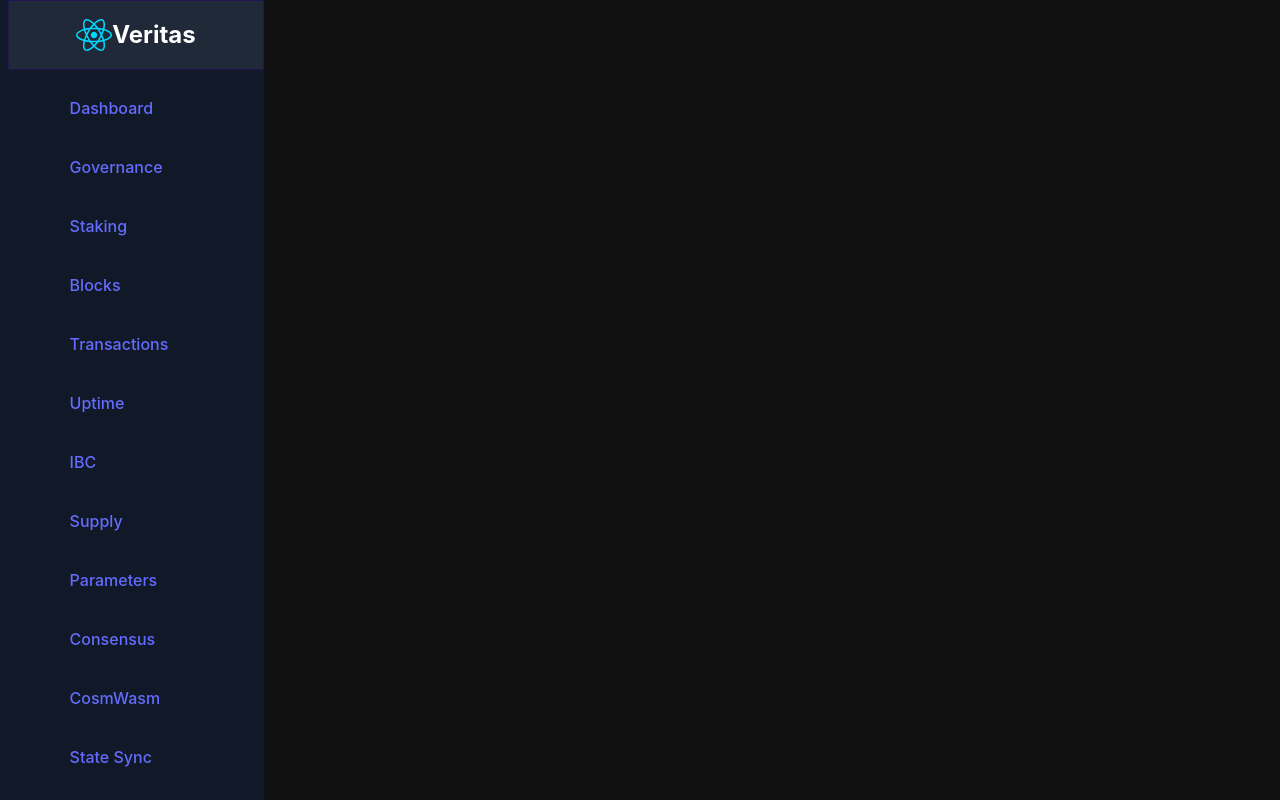
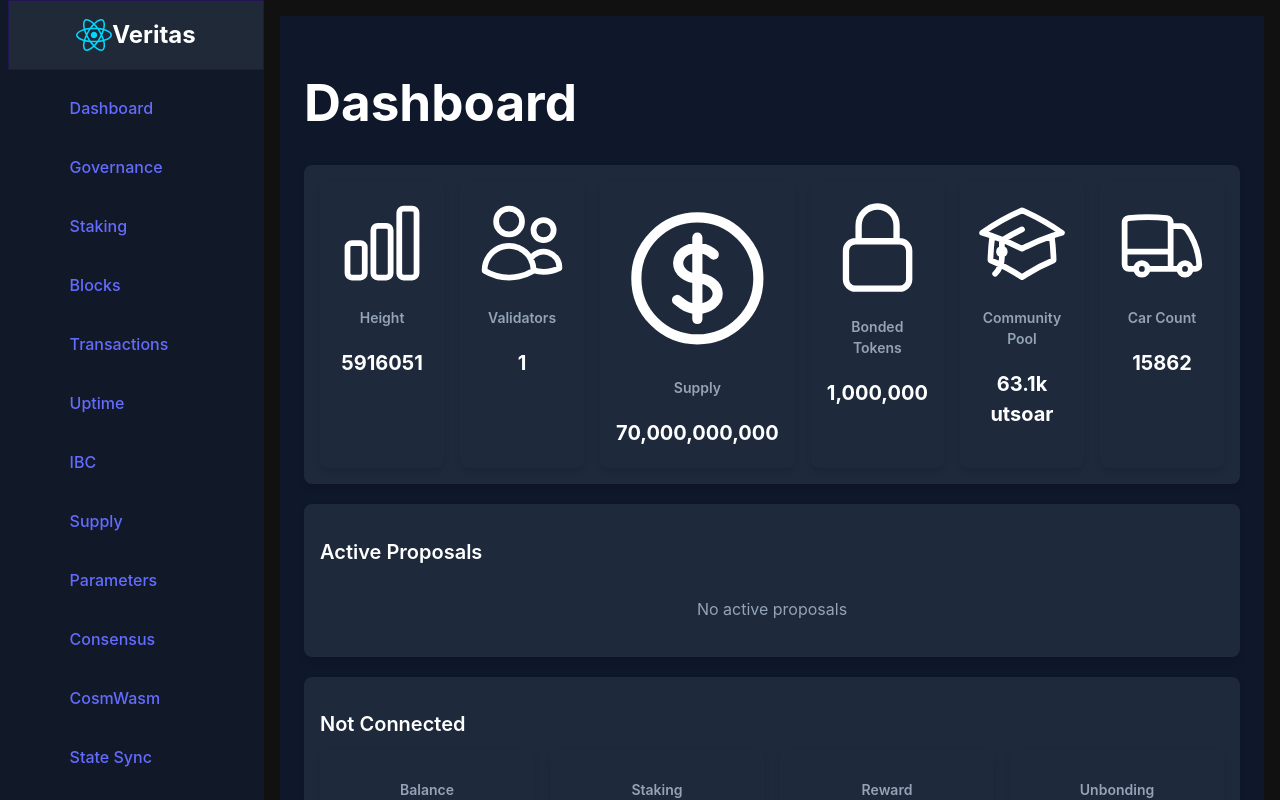
Before and after one commit to emrecura8/veritas-frontend, a React (Vite) app in the folder veritas-frontend/: page /dashboard in a window 1280 px wide. Built offline with nearby package versions, Linux system fonts and the light colour scheme.

Commit message:
dashboard management

```diff
--- a/package.json
+++ b/package.json
@@ -5,6 +5,7 @@
     "tailwindcss": "^3.4.17"
   },
   "dependencies": {
+    "@heroicons/react": "^2.2.0",
     "react-router-dom": "^7.1.1"
   }
 }
--- a/veritas-frontend/eslint.config.js
+++ b/veritas-frontend/eslint.config.js
@@ -33,6 +33,7 @@ export default [
         'warn',
         { allowConstantExport: true },
       ],
+      "react/prop-types":"off",
     },
   },
 ]
--- a/veritas-frontend/src/App.jsx
+++ b/veritas-frontend/src/App.jsx
@@ -1,7 +1,7 @@
-import React from 'react';
 import { BrowserRouter, Routes, Route } from 'react-router-dom';
 import Sidebar from './components/Sidebar';
 import Governance from './components/Governance/Governance';
+import Dashboard from './components/Dashboard/Dashboard';
 
 function App() {
   return (
@@ -14,7 +14,7 @@ function App() {
         {/* Main Content */}
         <div style={{ flex: 1, padding: '1rem', overflowY: 'auto', backgroundColor: '#111', color: 'white' }}>
           <Routes>
-            <Route path="/" element={<h1 className="text-2xl font-bold">Dashboard</h1>} />
+            <Route path="/dashboard" element={<Dashboard />} />
             <Route path="/governance" element={<Governance />} />
             <Route path="/staking" element={<h1 className="text-2xl font-bold">Staking</h1>} />
             <Route path="/blocks" element={<h1 className="text-2xl font-bold">Blocks</h1>} />
--- /dev/null
+++ b/veritas-frontend/src/components/Dashboard/Dashboard.jsx
@@ -0,0 +1,79 @@
+import "../../theme/Dashboard.css"
+
+import {
+  ChartBarIcon,
+  UsersIcon,
+  CurrencyDollarIcon,
+  LockClosedIcon,
+  AcademicCapIcon,
+  TruckIcon,
+} from '@heroicons/react/24/outline'; // Import Heroicons
+
+const Dashboard = () => {
+  // Top 6 Stats Data
+  const stats = [
+    { label: 'Height', value: '5916051', icon: <ChartBarIcon className="card-icon" /> },
+    { label: 'Validators', value: '1', icon: <UsersIcon className="card-icon" /> },
+    { label: 'Supply', value: '70,000,000,000', icon: <CurrencyDollarIcon className="card-icon" /> },
+    { label: 'Bonded Tokens', value: '1,000,000', icon: <LockClosedIcon className="card-icon" /> },
+    { label: 'Community Pool', value: '63.1k utsoar', icon: <AcademicCapIcon className="card-icon" /> },
+    { label: 'Car Count', value: '15862', icon: <TruckIcon className="card-icon" /> },
+  ];
+
+  // Bottom 4 Wallet Data
+  const walletData = [
+    { label: 'Balance', value: '0 utsoar', sub: '$0' },
+    { label: 'Staking', value: '0 utsoar', sub: '$0' },
+    { label: 'Reward', value: '0 utsoar', sub: '$0' },
+    { label: 'Unbonding', value: '0 utsoar', sub: '$0' },
+  ];
+
+  return (
+    <div className="dashboard-container">
+      {/* Title */}
+      <h1 className="dashboard-title">Dashboard</h1>
+
+      {/* Top 6 Stats */}
+      <div className="section">
+        <div className="grid-container-top">
+          {stats.map((item, index) => (
+            <div key={index} className="card">
+              {item.icon}
+              <h2 className="card-label">{item.label}</h2>
+              <p className="card-value">{item.value}</p>
+            </div>
+          ))}
+        </div>
+      </div>
+
+      {/* Active Proposals */}
+      <div className="section">
+        <h2 className="section-title">Active Proposals</h2>
+        <div className="proposals-content">No active proposals</div>
+      </div>
+
+      {/* Not Connected */}
+      <div className="section">
+        <h2 className="section-title">Not Connected</h2>
+        <div className="grid-container-bottom">
+          {walletData.map((item, index) => (
+            <div key={index} className="card">
+              <h3 className="card-label">{item.label}</h3>
+              <p className="card-value">{item.value}</p>
+              <p className="card-subtext">{item.sub}</p>
+            </div>
+          ))}
+        </div>
+      </div>
+
+      {/* Buttons */}
+      <div className="button-container">
+        <button className="button button-swap">SWAP</button>
+        <button className="button button-send">SEND</button>
+        <button className="button button-delegate">DELEGATE</button>
+      </div>
+    </div>
+  );
+};
+
+export default Dashboard;
--- a/veritas-frontend/src/components/Governance/Governance.jsx
+++ b/veritas-frontend/src/components/Governance/Governance.jsx
@@ -1,4 +1,4 @@
-import React, { useState, useEffect } from 'react';
+import { useState, useEffect } from 'react';
 import '../../theme/Governance.css';
 import ProposalItem from './ProposalItem';
 import TabMenu from './TabMenu';
--- a/veritas-frontend/src/components/Governance/ProgressBar.jsx
+++ b/veritas-frontend/src/components/Governance/ProgressBar.jsx
@@ -1,4 +1,3 @@
-import React from 'react';
 import '../../theme/ProgressBar.css';
 
 const ProgressBar = ({ progress }) => {
--- /dev/null
+++ b/veritas-frontend/src/theme/Dashboard.css
@@ -0,0 +1,115 @@
+/* General Dashboard Styles */
+.dashboard-container {
+    padding: 24px;
+    background-color: #0f172a; /* Dark Gray Background */
+    color: white;
+    min-height: 100vh;
+  }
+
+  /* Section Styles */
+  .section {
+    background-color: #1e293b; /* Darker background */
+    border-radius: 8px;
+    padding: 16px;
+    margin-top: 20px;
+    box-shadow: 0 4px 6px rgba(0, 0, 0, 0.1);
+  }
+
+  /* Title Styles */
+  .section-title {
+    font-size: 1.25rem;
+    font-weight: 600;
+    margin-bottom: 10px;
+  }
+
+  /* Proposals Content */
+  .proposals-content {
+    padding: 20px;
+    text-align: center;
+    color: #94a3b8; /* Gray text */
+  }
+
+  /* Top Stats Section */
+  .grid-container-top {
+    display: grid;
+    grid-template-columns: repeat(6, 1fr); /* 6 Equal Columns */
+    gap: 16px;
+  }
+
+  /* Not Connected Section */
+  .grid-container-bottom {
+    display: grid;
+    grid-template-columns: repeat(4, 1fr); /* 4 Equal Columns */
+    gap: 16px;
+  }
+
+  /* Card Styles */
+  .card {
+    padding: 16px;
+    background-color: #1e293b; /* Gray-800 */
+    border-radius: 8px;
+    box-shadow: 0 4px 6px rgba(0, 0, 0, 0.1);
+    text-align: center;
+  }
+
+  .card-label {
+    font-size: 0.875rem; /* Small text */
+    color: #94a3b8; /* Gray-400 */
+    font-weight: 600;
+    margin-bottom: 4px;
+  }
+
+  .card-value {
+    font-size: 1.25rem; /* xl */
+    font-weight: bold;
+    margin-bottom: 4px;
+  }
+
+  .card-subtext {
+    font-size: 0.875rem;
+    color: #94a3b8; /* Gray-400 */
+  }
+
+  /* Buttons Section */
+  .button-container {
+    margin-top: 20px;
+    display: flex;
+    justify-content: center;
+    gap: 16px;
+  }
+
+  /* Button Styles */
+  .button {
+    padding: 10px 20px;
+    border-radius: 8px;
+    font-weight: bold;
+    transition: background-color 0.2s;
+    cursor: pointer;
+  }
+
+  .button-swap {
+    background-color: #0000aa; /* Blue */
+    color: white;
+  }
+
+  .button-swap:hover {
+    background-color: #000099; /* Darker Blue */
+  }
+
+  .button-send {
+    background-color: #16a34a; /* Green */
+    color: white;
+  }
+
+  .button-send:hover {
+    background-color: #15803d; /* Darker Green */
+  }
+
+  .button-delegate {
+    background-color: #0284c7; /* Blue */
+    color: white;
+  }
+
+  .button-delegate:hover {
+    background-color: #0369a1; /* Darker Blue */
+  }
```
Also changed, not shown: 1 other file (tests, documents, lock files or other folders).
